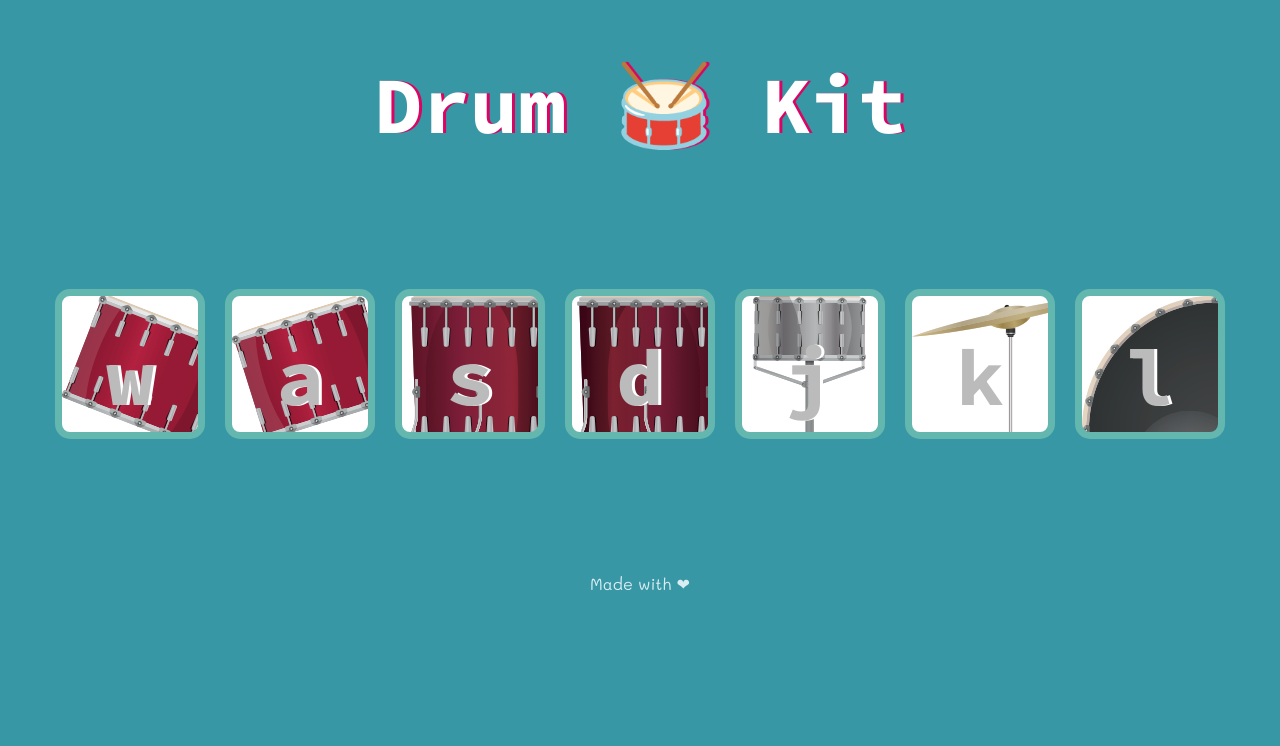
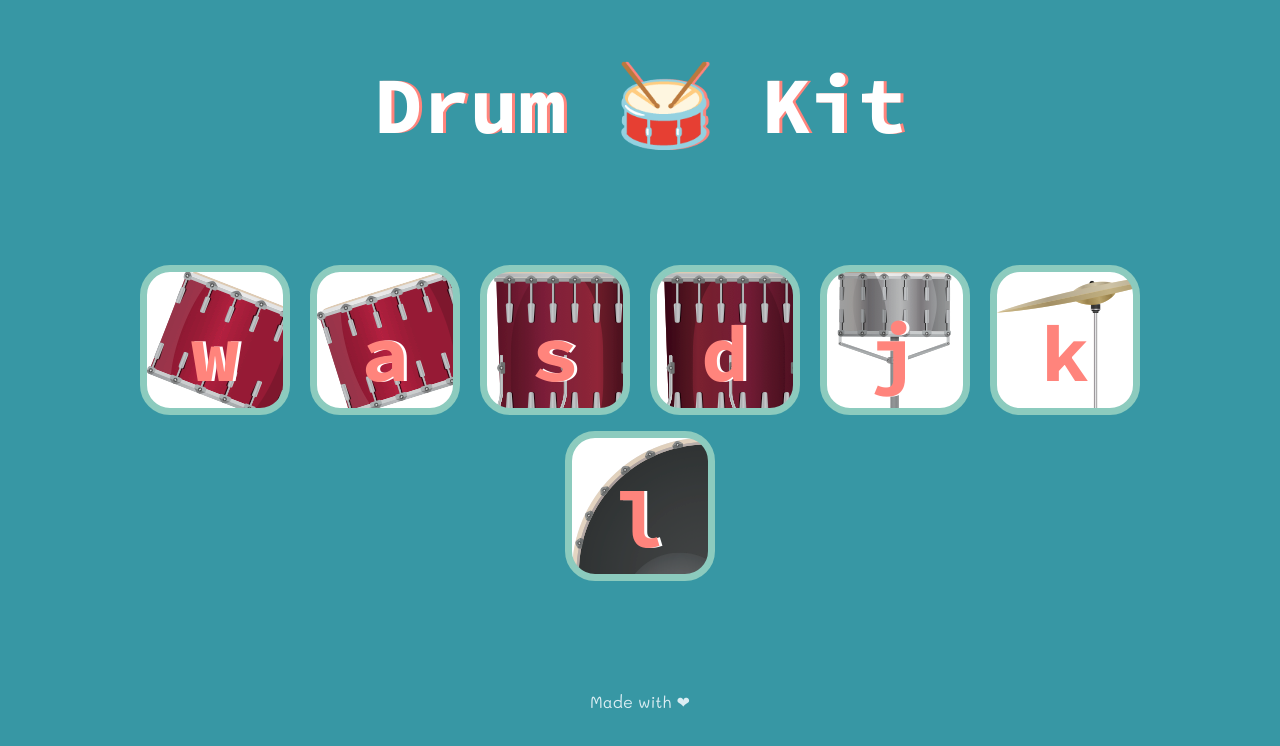
Before and after one commit to st3fz/DrumK, a plain HTML site: page index.html in a window 1280 px wide. Drawn offline with nearby package versions, Linux system fonts and the light colour scheme.

Commit message:
Add files via upload

```diff
--- a/index.js
+++ b/index.js
@@ -2,7 +2,7 @@
 for (var i = 0; i <= 6; i++) {
   document.querySelectorAll("button")[i].addEventListener("click", function() {
     var buttonInnerHTML = this.innerHTML;
-    this.style.color = "#d92027"
+    this.style.color = "#ffae8f"
     makeSound(buttonInnerHTML);
     buttonAnimation(buttonInnerHTML);
   });
@@ -13,7 +13,7 @@ for (var i = 0; i <= 6; i++) {
 document.addEventListener("keydown", function(event) {
   var button = document.getElementsByClassName(String.fromCharCode(event.which).toLowerCase())[0];
   var buttonInnerHTML = button.innerHTML;
-  button.style.color = "#d92027";
+  button.style.color = "#ffae8f";
   makeSound(event.key);
   buttonAnimation(event.key);
 })
--- a/styles.css
+++ b/styles.css
@@ -1,13 +1,15 @@
 body {
   text-align: center;
   background-color: #3797a4;
+  margin-left: 10%;
+  margin-right: 10%;
 }
 
 h1 {
   font-size: 5rem;
   color:white;
   font-family: 'Source Code Pro', monospace;
-  text-shadow: 3px 0 #DA0463;
+  text-shadow: 3px 0 #ff847c;
 
 }
 
@@ -64,14 +66,14 @@ footer {
 
 .drum {
   outline: none;
-  border: 7.5px solid #63b7af;
+  border: 7.5px solid #8ccbbe;
   font-size: 5rem;
   font-family: 'Source Code Pro', monospace;
   line-height: 2;
   font-weight: 900;
-  color: #bbbbbb;
+  color: #ff847c;
   text-shadow: 3px 0 white;
-  border-radius: 10%;
+  border-radius: 20%;
   display: inline-block;
   width: 150px;
   height: 150px;
```
